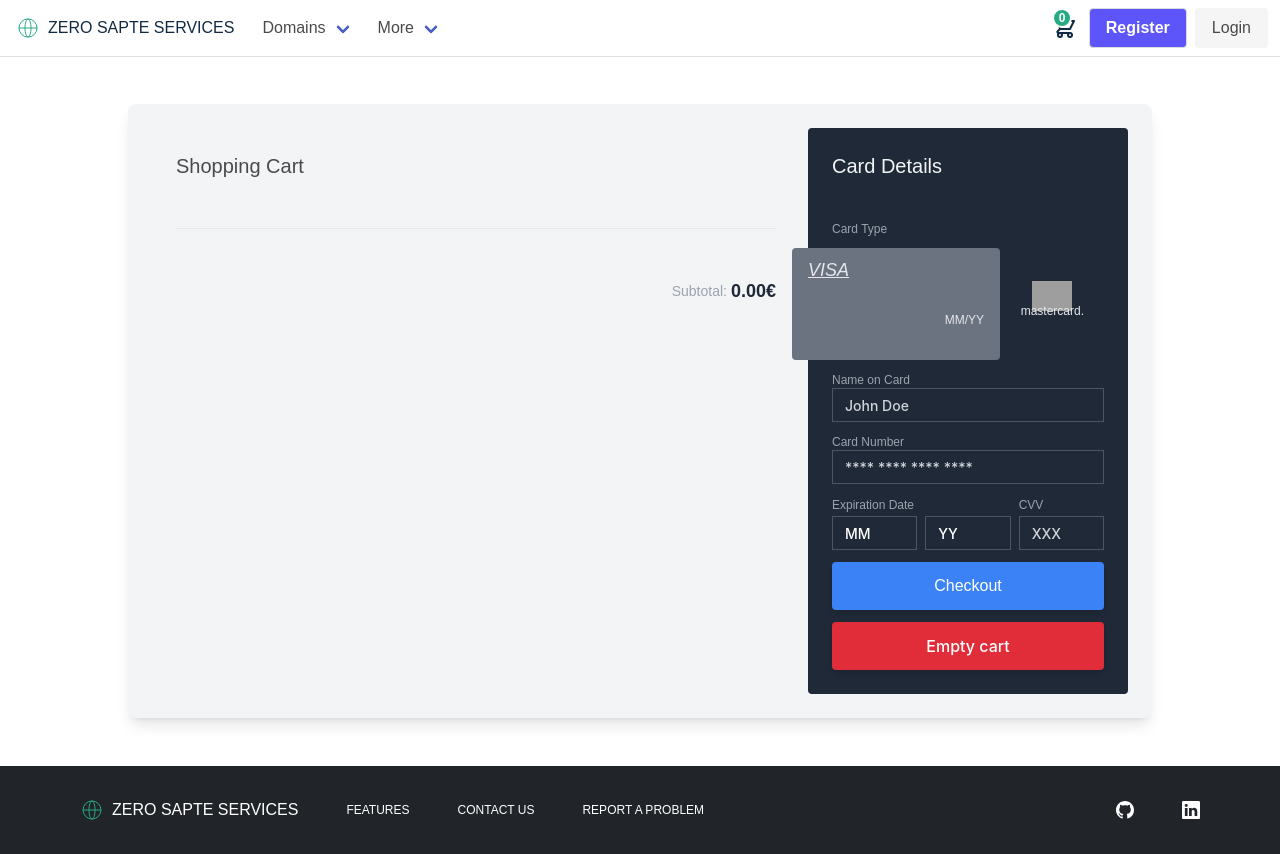
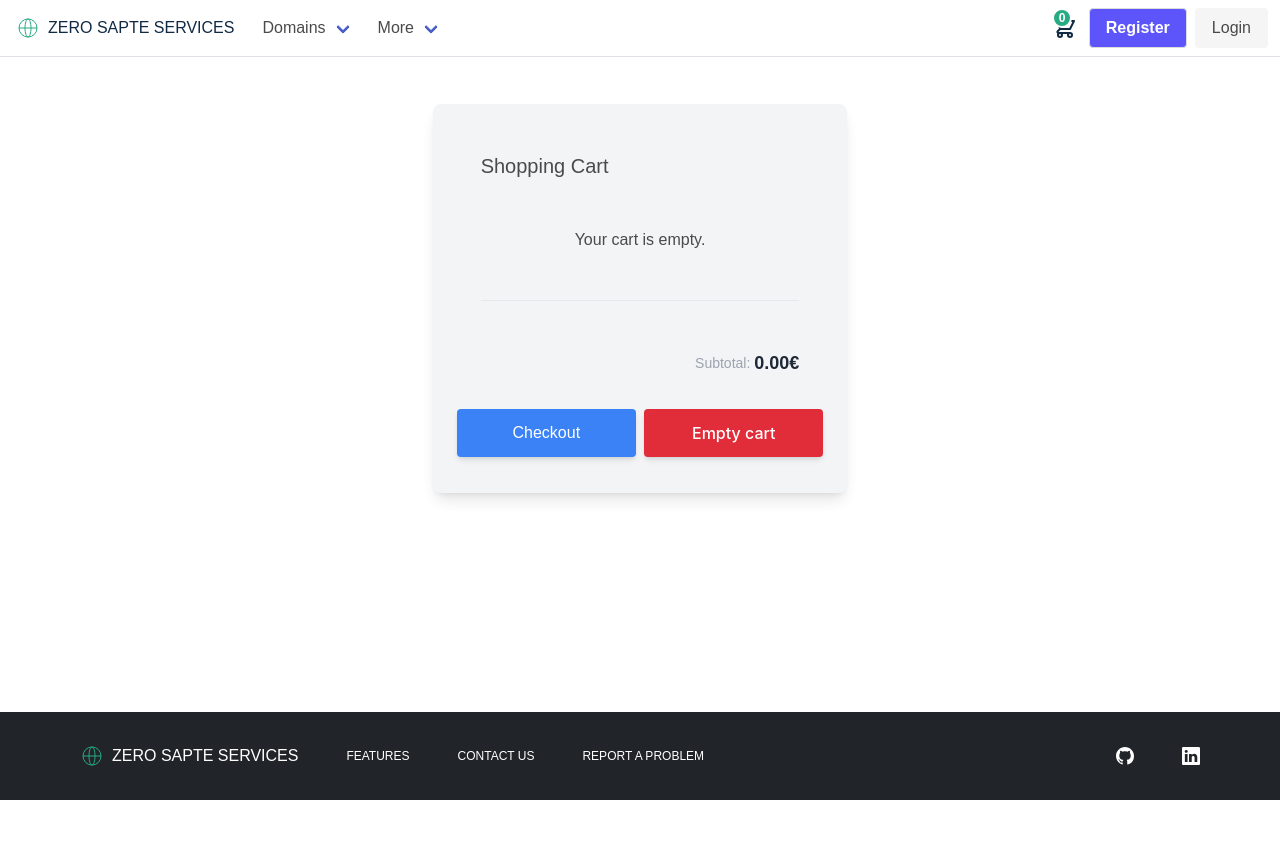
Before and after one commit to danutsss/mevn-domains-registry, a Vue app in the folder client/: page /cart in a window 1280 px wide. After the commit the page ends 800 px from the top, so only its background shows below. Built offline with nearby package versions, Linux system fonts and the light colour scheme; grey boxes are pictures that could not be loaded; a web font is replaced by a local one.

Commit message:
removed card section from cart

```diff
--- a/client/src/views/CartView.vue
+++ b/client/src/views/CartView.vue
@@ -1,12 +1,5 @@
 <script setup>
 import { useCartStore } from "@/stores";
-import { ref } from "vue";
-import helpers from "@/services/helpers";
-
-const cardName = ref();
-const expireMonth = ref("MM");
-const expireYear = ref("YY");
-const cardNumber = ref("");
 
 const cartObj = JSON.parse(localStorage.getItem("cart"));
 const cartItems = cartObj ?? [];
@@ -15,12 +8,6 @@ const deleteCart = async () => {
   const cartStore = useCartStore();
 
   return await cartStore.clearCart();
-};
-
-const checkCardNumber = () => {
-  if (cardNumber.value.length >= 19) return true;
-
-  return false;
 };
 
 const removeItem = async item => {
@@ -69,7 +56,7 @@ const getDomainPrice = item => {
         >
           <div class="md:flex">
             <div class="w-full p-4 px-5 py-5">
-              <div class="md:grid md:grid-cols-3 gap-2">
+              <div class="md:grid md:grid-cols-2 gap-2">
                 <div class="col-span-2 p-5">
                   <h1 class="text-xl font-medium">Shopping Cart</h1>
 
@@ -84,8 +71,8 @@ const getDomainPrice = item => {
                           item.item
                         }}</span>
                         <span class="text-xs font-light text-gray-400"
-                          >#{{ index + 1 }} - inregistrare domeniu .ro</span
-                        >
+                          >#{{ index + 1 }} - inregistrare domeniu
+                        </span>
                       </div>
                     </div>
 
@@ -136,6 +123,13 @@ const getDomainPrice = item => {
                     </div>
                   </div>
 
+                  <div
+                    v-if="cartItems.length === 0"
+                    class="flex items-center justify-center mt-6"
+                  >
+                    Your cart is empty.
+                  </div>
+
                   <div class="flex justify-end items-center mt-6 pt-6 border-t">
                     <div class="flex justify-center items-center">
                       <span class="text-sm font-medium text-gray-400 mr-1"
@@ -147,106 +141,6 @@ const getDomainPrice = item => {
                     </div>
                   </div>
                 </div>
-                <div class="p-5 bg-gray-800 rounded overflow-visible">
-                  <span class="text-xl font-medium text-gray-100 block pb-3"
-                    >Card Details</span
-                  >
-
-                  <span class="text-xs text-gray-400">Card Type</span>
-
-                  <div
-                    class="overflow-visible flex justify-between items-center mt-2"
-                  >
-                    <div
-                      class="rounded w-52 h-28 bg-gray-500 py-2 px-4 relative right-10"
-                    >
-                      <span
-                        class="italic text-lg font-medium text-gray-200 underline"
-                        >VISA</span
-                      >
-
-                      <div class="flex justify-between items-center pt-4">
-                        <span class="text-xs text-gray-200 font-medium">
-                          {{ helpers.addPadding(cardNumber, 4) }}</span
-                        >
-                      </div>
-
-                      <div class="flex justify-between items-center mt-3">
-                        <span class="text-xs text-gray-200">{{
-                          cardName
-                        }}</span>
-                        <span class="text-xs text-gray-200">{{
-                          expireMonth + "/" + expireYear
-                        }}</span>
-                      </div>
-                    </div>
-
-                    <div class="flex justify-center items-center flex-col">
-                      <img
-                        src="https://img.icons8.com/color/96/000000/mastercard-logo.png"
-                        width="40"
-                        class="relative right-5"
-                      />
-                      <span
-                        class="text-xs font-medium text-gray-200 bottom-2 relative right-5"
-                        >mastercard.</span
-                      >
-                    </div>
-                  </div>
-
-                  <form>
-                    <div class="flex justify-center flex-col pt-3">
-                      <label class="text-xs text-gray-400">Name on Card</label>
-                      <input
-                        v-model="cardName"
-                        type="text"
-                        class="focus:outline-none w-full h-6 bg-gray-800 text-white placeholder-gray-300 text-sm border-b border-gray-600 py-4"
-                        placeholder="John Doe"
-                      />
-                    </div>
-
-                    <div class="flex justify-center flex-col pt-3">
-                      <label class="text-xs text-gray-400">Card Number</label>
-                      <input
-                        v-model="cardNumber"
-                        type="text"
-                        class="focus:outline-none w-full h-6 bg-gray-800 text-white placeholder-gray-300 text-sm border-b border-gray-600 py-4"
-                        placeholder="**** **** **** ****"
-                        :disabled="checkCardNumber()"
-                        @keyup="checkCardNumber()"
-                      />
-                    </div>
-
-                    <div class="grid grid-cols-3 gap-2 pt-2 mb-3">
-                      <div class="col-span-2">
-                        <label class="text-xs text-gray-400"
-                          >Expiration Date</label
-                        >
-                        <div class="grid grid-cols-2 gap-2">
-                          <input
-                            v-model="expireMonth"
-                            type="text"
-                            class="focus:outline-none w-full h-6 bg-gray-800 text-white placeholder-gray-300 text-sm border-b border-gray-600 py-4"
-                            placeholder="mm"
-                          />
-                          <input
-                            v-model="expireYear"
-                            type="text"
-                            class="focus:outline-none w-full h-6 bg-gray-800 text-white placeholder-gray-300 text-sm border-b border-gray-600 py-4"
-                            placeholder="yyyy"
-                          />
-                        </div>
-                      </div>
-
-                      <div class="">
-                        <label class="text-xs text-gray-400">CVV</label>
-                        <input
-                          type="text"
-                          class="focus:outline-none w-full h-6 bg-gray-800 text-white placeholder-gray-300 text-sm border-b border-gray-600 py-4"
-                          placeholder="XXX"
-                        />
-                      </div>
-                    </div>
 
                 <a
                   type="button"
@@ -255,7 +149,6 @@ const getDomainPrice = item => {
                 >
                   Checkout
                 </a>
-                  </form>
                 <button
                   class="btn h-12 w-full bg-red-vivid-500 rounded focus:outline-none text-white hover:bg-red-vivid-600"
                   @click="deleteCart()"
@@ -268,6 +161,5 @@ const getDomainPrice = item => {
         </div>
       </div>
     </div>
-    </div>
   </section>
 </template>
```
Lines whose indentation alone changed are shown as unchanged.
